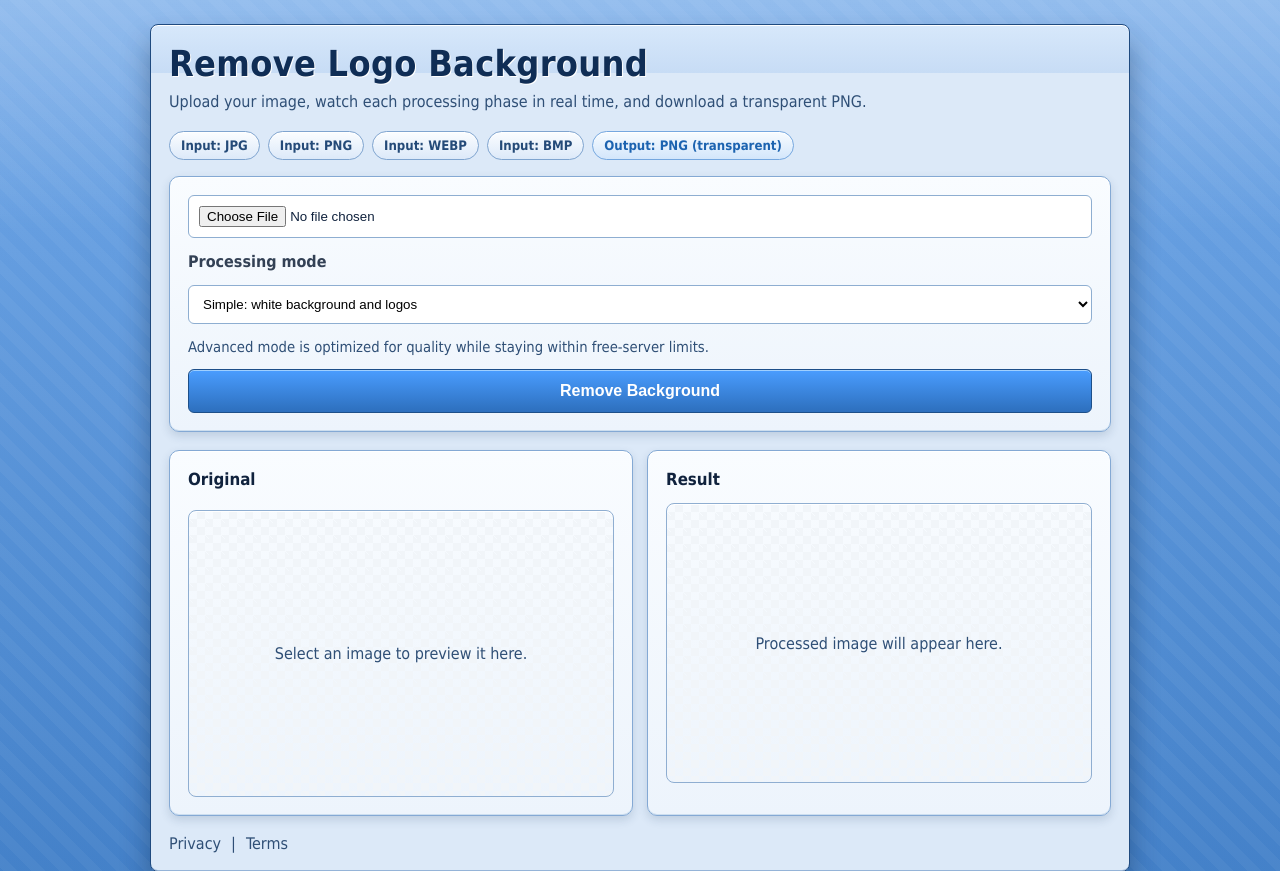
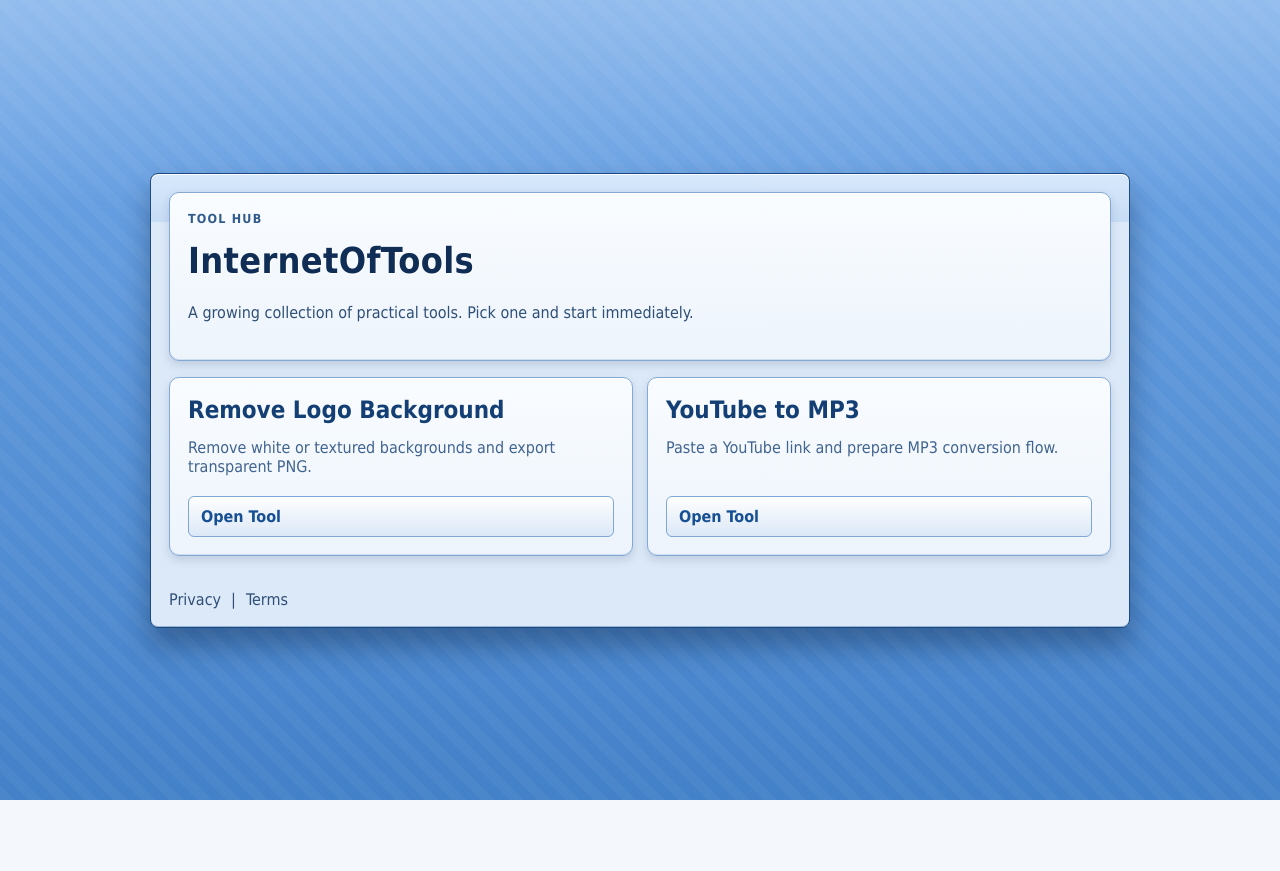
Before and after one commit to gabiPRO8/app, a FastAPI app: page / in a window 1280 px wide. Shown: the top 871 px of the page. After the commit the page ends 800 px from the top, so only its background shows below. Run offline with FastAPI, Linux system fonts and the light colour scheme.

Commit message:
Create InternetOfTools homepage and multi-tool sections

```diff
--- a/app/main.py
+++ b/app/main.py
@@ -1,6 +1,7 @@
 import os
 import time
 import logging
+from urllib.parse import urlparse
 from collections import defaultdict, deque
 from io import BytesIO
 
@@ -235,8 +236,18 @@ def _remove_background_advanced(raw: bytes) -> BytesIO:
 
 
 @app.get("/", response_class=HTMLResponse)
-async def index(request: Request) -> HTMLResponse:
+async def home(request: Request) -> HTMLResponse:
+    return templates.TemplateResponse("home.html", {"request": request})
+
+
+@app.get("/tools/remove-bg", response_class=HTMLResponse)
+async def remove_bg_page(request: Request) -> HTMLResponse:
     return templates.TemplateResponse("index.html", {"request": request})
+
+
+@app.get("/tools/youtube-mp3", response_class=HTMLResponse)
+async def youtube_mp3_page(request: Request) -> HTMLResponse:
+    return templates.TemplateResponse("youtube_mp3.html", {"request": request})
 
 
 @app.get("/privacy", response_class=HTMLResponse)
@@ -252,6 +263,25 @@ async def terms(request: Request) -> HTMLResponse:
 @app.get("/health")
 async def health() -> dict:
     return {"status": "ok"}
+
+
+@app.post("/api/youtube-to-mp3")
+async def youtube_to_mp3(url: str = Form(...)) -> dict:
+    parsed = urlparse(url.strip())
+    host = (parsed.netloc or "").lower()
+    if not host:
+        raise HTTPException(status_code=400, detail="Invalid URL")
+
+    if "youtube.com" not in host and "youtu.be" not in host:
+        raise HTTPException(status_code=400, detail="Only YouTube links are accepted")
+
+    return {
+        "status": "coming_soon",
+        "detail": (
+            "YouTube to MP3 tool is being prepared. It will be enabled in the next update "
+            "for users processing content they own or are authorized to use."
+        ),
+    }
 
 
 @app.post("/api/remove-bg")
--- a/app/static/style.css
+++ b/app/static/style.css
@@ -59,6 +59,45 @@ h1 {
 .subtitle {
   margin: 0 0 20px;
   color: var(--muted);
+}
+
+.home-shell {
+  display: grid;
+  gap: 16px;
+}
+
+.hero {
+  background: linear-gradient(180deg, #f6fbff 0, #e6f1fd 100%);
+}
+
+.hero-kicker {
+  margin: 0;
+  font-size: 0.78rem;
+  text-transform: uppercase;
+  letter-spacing: 1.2px;
+  color: #315b8a;
+  font-weight: 700;
+}
+
+.tools-grid {
+  display: grid;
+  grid-template-columns: repeat(2, minmax(0, 1fr));
+  gap: 14px;
+}
+
+.tool-card {
+  align-content: start;
+}
+
+.tool-card h2 {
+  margin: 0;
+  color: #133f74;
+}
+
+.tool-card p {
+  margin: 0;
+  color: #40648f;
+  min-height: 42px;
 }
 
 .format-row {
@@ -315,6 +354,10 @@ button:disabled {
     grid-template-columns: 1fr;
   }
 
+  .tools-grid {
+    grid-template-columns: 1fr;
+  }
+
   .image-stage {
     min-height: 220px;
   }
--- /dev/null
+++ b/app/templates/home.html
@@ -0,0 +1,38 @@
+<!doctype html>
+<html lang="en">
+  <head>
+    <meta charset="UTF-8" />
+    <meta name="viewport" content="width=device-width, initial-scale=1.0" />
+    <title>InternetOfTools</title>
+    <link rel="stylesheet" href="/static/style.css" />
+  </head>
+  <body>
+    <main class="container home-shell">
+      <header class="hero card">
+        <p class="hero-kicker">Tool Hub</p>
+        <h1>InternetOfTools</h1>
+        <p class="subtitle">A growing collection of practical tools. Pick one and start immediately.</p>
+      </header>
+
+      <section class="tools-grid">
+        <article class="card tool-card">
+          <h2>Remove Logo Background</h2>
+          <p>Remove white or textured backgrounds and export transparent PNG.</p>
+          <a class="download" href="/tools/remove-bg">Open Tool</a>
+        </article>
+
+        <article class="card tool-card">
+          <h2>YouTube to MP3</h2>
+          <p>Paste a YouTube link and prepare MP3 conversion flow.</p>
+          <a class="download" href="/tools/youtube-mp3">Open Tool</a>
+        </article>
+      </section>
+
+      <footer class="legal">
+        <a href="/privacy">Privacy</a>
+        <span>|</span>
+        <a href="/terms">Terms</a>
+      </footer>
+    </main>
+  </body>
+</html>
--- a/app/templates/index.html
+++ b/app/templates/index.html
@@ -72,6 +72,10 @@
       <p id="status" class="status"></p>
 
       <footer class="legal">
+        <a href="/">InternetOfTools Home</a>
+        <span>|</span>
+        <a href="/tools/youtube-mp3">YouTube to MP3</a>
+        <span>|</span>
         <a href="/privacy">Privacy</a>
         <span>|</span>
         <a href="/terms">Terms</a>
```
Also changed, not shown: app/templates/youtube_mp3.html (added, +74 -0 lines).
